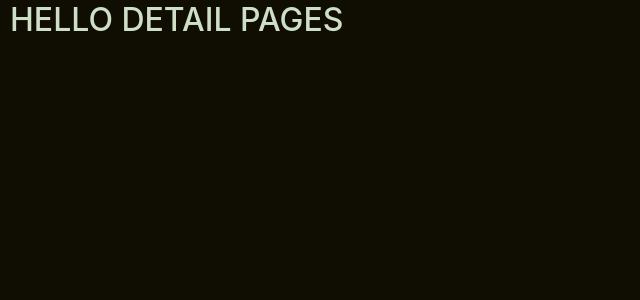
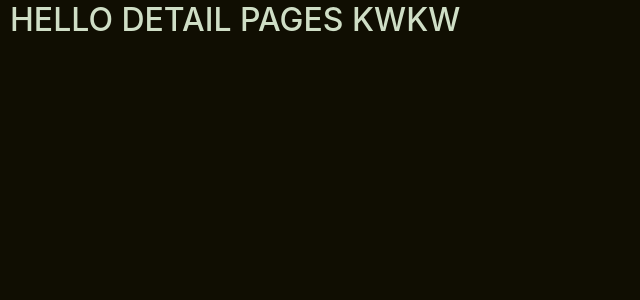
Before and after one commit to fridfn/ensiklopedia-website, a React (Vite) app: page /home/dinosaurus/details/1 in a window 1280 px wide. Shown: the top 300 px of the page, without its empty margins (0-640 px from the left). Built offline with nearby package versions, Linux system fonts and the light colour scheme.

Commit message:
menambahkan details pages

```diff
--- a/src/components/layout/list.jsx
+++ b/src/components/layout/list.jsx
@@ -29,7 +29,7 @@ const List = ({ isActive, toggleActive, ...props }) => {
       </div>
       <div className="wrapper-flex" style={{width: '100%'}}>
         <div className="button-wrapper wrapper-flex">
-         <Link to={`/home/dinosaurus/details/${props.lokasi}`} className="button tiny-bold">PELAJARI</Link>
+         <Link to="/home/dinosaurus/details/ufudu" className="button tiny-bold">PELAJARI</Link>
          <ion-icon class="icon small" id="paw" name="paw"></ion-icon>
         </div>
         <div className={`container-popup wrapper-flex ${isActive ? 'active' : ''}`}>
--- a/src/pages/dinosaurus/DetailPages.jsx
+++ b/src/pages/dinosaurus/DetailPages.jsx
@@ -3,7 +3,7 @@ import React from 'react';
 
 const DetailPages = () => {
   return (
-   <h1>HELLO DETAIL PAGES</h1>
+   <h1>HELLO DETAIL PAGES KWKW</h1>
   )
 }
 
```
